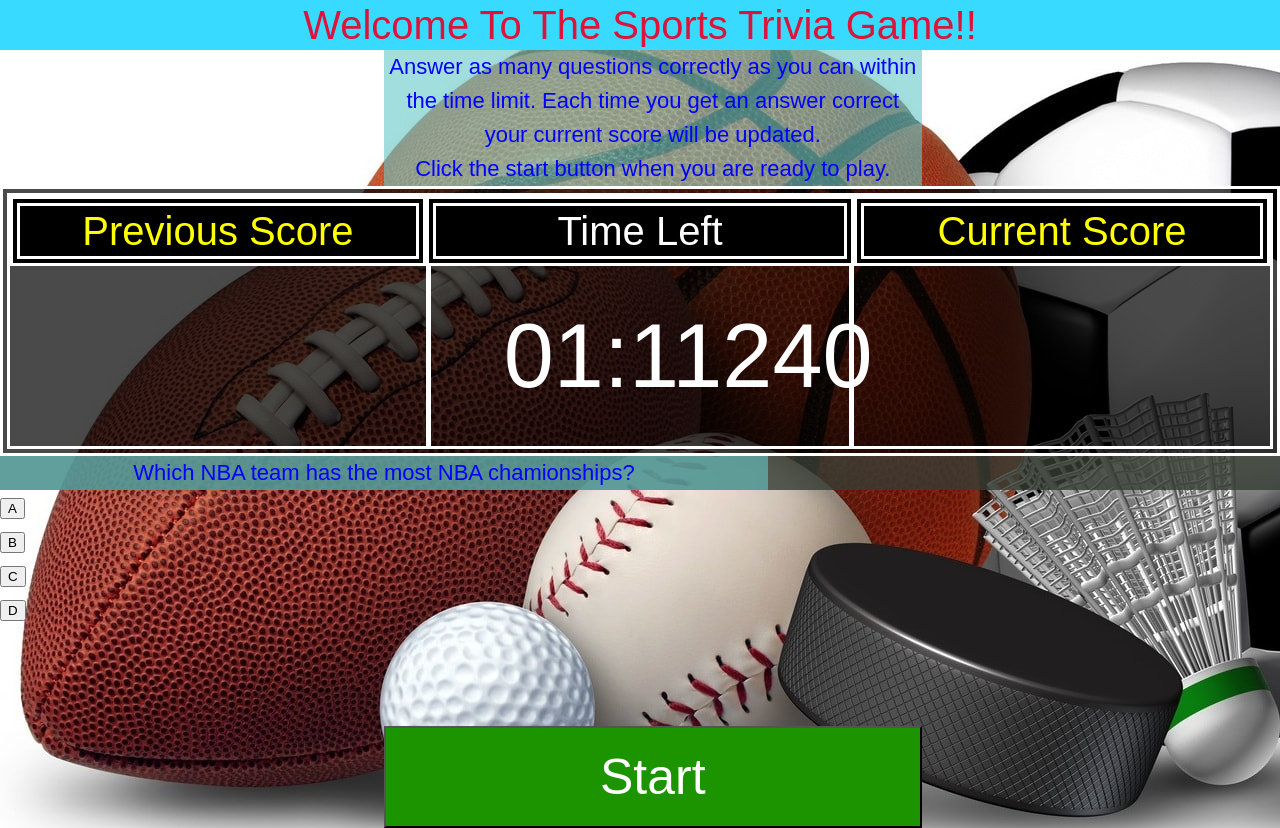
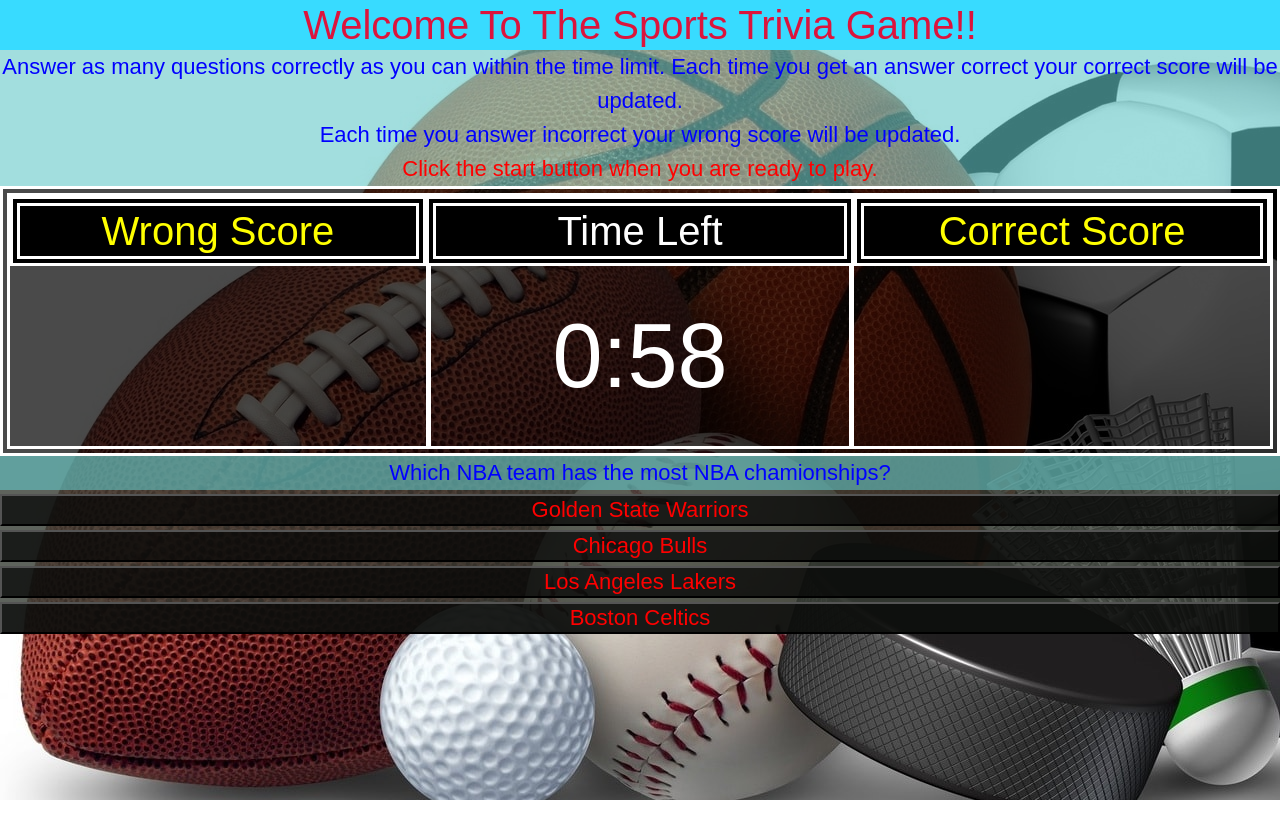
Before and after one commit to Kebo83/triviaGame, a plain HTML site: page index.html in a window 1280 px wide. Both pictures are taken after a click on the button "Start". After the commit the page ends 800 px from the top, so only its background shows below. Drawn offline with nearby package versions, Linux system fonts and the light colour scheme.

Commit message:
90% done

```diff
--- a/assets/css/style.css
+++ b/assets/css/style.css
@@ -17,10 +17,27 @@ h2 {
 	color: blue;
 	background-color: rgba(100, 200, 200, 0.6);
     text-align: center;
-    width: 60%;
+    width: 100%;
+}
+h4 {
+	font-size: 30px;
+	color: red;
+	background-color: rgba(100, 200, 200, 0.6);
+    text-align: center;
+    width: 100%;
+}
+.answerchoice{
+    font-size: 22px;
+	color: red;
+	background-color: rgba(0, 0, 0, 0.71);
+    text-align: center;
+    width: 100%;
 }
 #directions{
-     padding-left:30%;
+     width:100%;
+}
+#SS{
+    color:red;
 }
 #welcome{
     text-align: center;
@@ -33,12 +50,12 @@ h2 {
     border-color: white;
     border-width: 10px;
 }
-#previousScore{
+#wrongScore{
     width:33%;
     float:left;
 }
 
-#PS{
+#WS{
     color: yellow;
 
     text-align: center;
@@ -77,6 +94,19 @@ h2 {
       width:33%;
       float:left;
 }
+#userscore{
+     text-align: center;
+    padding:73px;
+    font-size: 500%;
+    color: green;
+}
+#badScore{
+     text-align: center;
+    padding:73px;
+    font-size: 500%;
+    color: red;
+}
+
 #CS{
     color: yellow;
     text-align: center;
@@ -88,15 +118,23 @@ h2 {
 }
 #questions{
     width:100%;
-    float: left;
+    /* float: left; */
     background-color:rgba(54, 61, 52, 0.8);
+    text-align: center;
 }
 
-#q1{
-    widows: 100%;
+#question1{
+    width: 100%;
     text-align: center;
     font-size: 30px;
     color:red;
+}
+#answers{
+    width: 100%;
+    text-align: center;
+    font-size: 30px;
+    color:red;
+    background-color:rgba(54, 61, 52, 0.8);
 }
 
 #gameStart{
--- a/assets/javascript/app.js
+++ b/assets/javascript/app.js
@@ -29,10 +29,10 @@ $(document).ready(function(){
                       ["Álex Rodríguez","Barry Bonds","Mickey Mantle","Miguel Cabrera"],
                       ["Boston Red Sox", "St. Louis Cardinals", "New York Yankees","New York Giants"],
                       ["Cy Young", "Walter Johnson","Nolan Ryan","Greg Maddux"],
-                      ["The Ohio State University", "The University of Alabama", "Notre Dame University", "Penn State Univeristy"],
-                      ["The Univeristy of Alabama", "Mississippi State University","The University of Texas", "Arkansas Univeristy"],
+                      ["The Ohio State University", "The University of Alabama", "Notre Dame University", "Penn State University"],
+                      ["The University of Alabama", "Mississippi State University","The University of Texas", "Arkansas University"],
                       ["Bart Starr", "Joe Namath", "Kenny Stabler", "Brett Farve"],
-                      ["Wayne Gretzky", "Gordie Howe","Brett Hull","JAROMIR JAGR"]
+                      ["Wayne Gretzky", "Gordie Howe","Brett Hull","Jaromir Jagr"],
                       ["Detroit Red Wings","Toronto Maple Leafs:","Chicago Blackhawks","Montreal Canadiens"],
                       ["Patrick Roy","Terry Sawchuk","Martin Brodeur","Jacques Plante"],
                       ["Kobe Bryant","Michael Jordan","Kareem Abdul-Jabbar","LeBron James"],
@@ -50,7 +50,7 @@ $(document).ready(function(){
                          "Miguel Cabrera",
                          "New York Yankees",
                          "Cy Young",
-                         "The Univeristy of Alabama",
+                         "The University of Alabama",
                          "The University of Texas",
                          "Brett Farve",
                          "Wayne Gretzky",
@@ -63,111 +63,198 @@ $(document).ready(function(){
                          "Jack Nicklaus",
                          "Brazil",
                         ];
-   var userpick ;
-   var clockRunning = false;
-   var clockrunning;
+   var userChoice ;
+   var interval;
+   var correct = 0;
+   var wrong = 0;
+   var answerChosen=[];
+   var selectedQanswers=[];
+   var index = Math.floor(Math.random()*questionArray.length);
 
-   var clock= {
-       t:12000,
-       StartTime: 120000,
-      reset: function () {
-          StartTime:12000,
-          $("#display").html("2:00");
-          // console.log(clock);
-          },
-       start: function(){
-           if(!clockRunning) {clockRunning=
-           setInterval(function() {
-            clock.t--;
-          // $("#display").html(clock.t);
-          $("#display").text(clock.count);
+$('#start').click(function () {
+  $('#display').text("1:00");
+  hideButton();
+  countdown();
+  displayQuestion();
+  clear();
 
-            if( clock.t<=0){
-             clearInterval( clockRunning);
-              $("#display").html("0:00");
-               //  console.log(clock.StartTime)
-                // console.log(clock.timeConverter());
-                // console.log(clock.count());
+  console.log(index);
 
-    }}) }
-       },
-
-  count: function() {
-            clock.start();
-    // DONE: increment time by 1, remember we cant use "this" here.
-    // clock.t--;
-
-
-    // DONE: Get the current time, pass that into the stopwatch.timeConverter function,
-    //       and save the result in a variable.
-    var converted = clock.timeConverter(clock.t);
-
-    // console.log(converted);- THIS WORKS
-
-    // DONE: Use the variable we just created to show the converted time in the "display" div.
-    $("#display").text(converted);
-  },
-  timeConverter: function(t) {
-
-    var minutes = Math.floor(clock.t / 6000);
-    var seconds = Math.floor (clock.t- minutes*60);
-    // clock.t -100 ;
-    // console.log (clock.count());
-
-    if (seconds < 10) {
-      seconds = "0" + seconds;
-    }
-
-    if (minutes === 0) {
-      minutes = "00";
-    }
-    else if (minutes < 10) {
-      minutes = "0" + minutes;
-    }
-
-    return minutes + ":" + seconds;
-  }
-};
-
-//display question and loop though and display possible answers
-function displayQuestion() {
-	//generate random index in array
-	index = Math.floor(Math.random()*questionArray.length);
-	userpick = questionArray[index];
-
-		$("#question1").html("<h2>" + userpick + "</h2>");
-		for(var i = 0; i < index; i++) {
-			var userChoices =
-      // $("<div>");
-			// userChoice.addClass("answerchoice");
-			userChoice.html(userpick[i]);
-			//assign array position to it so can check answer
-			userChoice.attr("data-guessvalue", i);
-			$("#answers").append(userChoice);
-//		}
-}
-};
-
-function loadQuestion(questionSelection) {
-	console.log(questionSelection);
-	countdownTimer.reset();
-  $(".question").html("<h3>" + questionArray[questionSelection].question + "</h3>");
-  $("#buttonA").text(questionArray[questionSelection].possibleAnswers[0]).show();
-  $("#buttonB").text(questionArray[questionSelection].possibleAnswers[1]).show();
-  $("#buttonC").text(questionArray[questionSelection].possibleAnswers[2]).show();
-  $("#buttonD").text(questionArray[questionSelection].possibleAnswers[3]).show();
-//  getAnswer();
-//  nextQuestion(index);
-}
-
-     $("#start").on("click", function() {
-        //  setInterval
-  clock.count ();
-  displayQuestion();
 
 
 });
 
 
+function countdown() {
+  clearInterval(interval);
+  interval = setInterval( function() {
+      var timer = $('#display').html();
+      timer = timer.split(':');
+      var minutes = timer[0];
+      var seconds = timer[1];
+      seconds -= 1;
+      if (minutes < 0) return;
+      else if (seconds < 0 && minutes != 0) {
+          minutes -= 1;
+          seconds = 59;
+      }
+      else if (seconds < 10 && length.seconds != 1) seconds = '0' + seconds;
 
-})
+      $('#display').html(minutes + ':' + seconds);
+
+      if (minutes == 0 && seconds == 0){ clearInterval(interval);
+      timeup();}
+  }, 1000);
+}
+
+function answerCorrect() {
+	correct++;
+  $("#userscore").text(correct);
+	alert("Correct!");
+  displayQuestion();
+	console.log("correct");
+}
+
+function answerWrong() {
+	wrong++;
+  $("#badScore").text(wrong);
+	alert("Incorrect!");
+  displayQuestion();
+	console.log("wrong");
+}
+
+  function hideButton(){$("#start").hide();};
+
+  function timeup(){
+    $("#start").show();
+    $("#question1").html("<h4> TIME IS UP </h4>");
+    $("#buttonA").hide();
+    $("#buttonB").hide();
+    $("#buttonC").hide();
+    $("#buttonD").hide();
+
+  };
+
+  function clear(){
+   $("#buttonA").show();
+    $("#buttonB").show();
+    $("#buttonC").show();
+    $("#buttonD").show();
+    $("#badScore").empty();
+    $("#userscore").empty();
+     correct =0;
+     console.log(correct);
+
+    //  var wrong = 0;
+    //  var answerChosen="";
+    //  var checkAnswer="";
+  };
+
+
+function displayQuestion() {
+	index = Math.floor(Math.random()*questionArray.length);
+for(var i = 0; i <= index; i++)
+	var question = questionArray[index];
+
+		$("#question1").html("<h2>" + question + "</h2>");
+		// for(var i = 0; i <= index; i++)
+ var selectedQanswers= answerArray[index];
+ var checkAnswer = correctAnswers[index]
+
+ console.log(selectedQanswers);
+ console.log(index);
+
+
+ $("#buttonA").text( selectedQanswers[0] );
+ $("#buttonB").text( selectedQanswers[1] );
+ $("#buttonC").text( selectedQanswers[2] );
+ $("#buttonD").text( selectedQanswers[3] );
+//  var answerChosen = selectedQanswers[0];
+
+
+    $(".answerchoice").click(function() {
+      if(this.id == 'buttonA') {
+ 	answerChosen = selectedQanswers[0];
+ } else if(this.id == 'buttonB') {
+ 	answerChosen = selectedQanswers[1];
+ } else if (this.id == 'buttonC') {
+ 	answerChosen = selectedQanswers[2];
+ } else if (this.id == 'buttonD') {
+ 	answerChosen = selectedQanswers[3];
+ }
+
+       if (answerChosen == checkAnswer){
+         answerCorrect();
+        alert("NICE");
+
+         }
+         else if (answerChosen != checkAnswer){
+         answerWrong();
+        ("NOT NICE")
+console.log (answerChosen);
+ }
+ 	console.log (answerChosen);
+
+
+    });
+    console.log (answerChosen);
+};
+console.log (answerChosen);
+});
+console.log (answerChosen);
+
+      //  });
+    // });
+    // $("#buttonB").click(function () {
+    //   var userChoice=selectedQanswers[1];
+    //    if (userChoice == correctAnswers[index]){
+    //      $("#userscore").text(correct++);
+    //      console.log("Correct");
+    //        $(userChoice).val(null);
+    //      $(index).val(0);
+    //      nextQuestion();
+    //      }
+    //     else{
+    //      $("#badScore").text(wrong++);
+    //      console.log("Wrong");
+    //        $(userChoice).val(0);
+    //      $(index).val(0);
+    //      nextQuestion();
+    //      };
+    // });
+    // $("#buttonC").click(function () {
+    //   var userChoice=selectedQanswers[2];
+    //    if (userChoice == correctAnswers[index]){
+    //      $("#userscore").text(correct++);
+    //      console.log("Correct");
+    //        $(userChoice).val(null);
+    //      $(index).val(0);
+    //      nextQuestion();
+    //      }
+    //   else{
+    //      $("#badScore").text(wrong++);
+    //      console.log("Wrong");
+    //       $(userChoice).val(0);
+    //      $(index).val(0);
+    //      nextQuestion();
+    //      };
+    // });
+    // $("#buttonD").click(function () {
+    //   var userChoice=selectedQanswers[3];
+    //    if (userChoice == correctAnswers[index]){
+    //      $("#userscore").text(correct++);
+    //      console.log("Correct");
+    //      $(userChoice).val(null);
+    //      $(index).val(0);
+    //      nextQuestion();
+    //      }
+    //     else{
+    //      $("#badScore").text(wrong++);
+    //      console.log("Wrong");
+    //        $(userChoice).val(null);
+    //      $(index).val(0);
+    //      nextQuestion();
+    //      };
+    // });
+
+// };
--- a/index.html
+++ b/index.html
@@ -12,30 +12,30 @@
      <div id="Game">
       <h1 id="welcome"> Welcome To The Sports Trivia Game!!</h1>
         <div id="directions">
-            <h2> Answer as many questions correctly as you can within the time limit. Each time you get an answer correct your current score will be updated.<br>Click the start button when you are ready to play.</h2>
+            <h2> Answer as many questions correctly as you can within the time limit. Each time you get an answer correct your correct score will be updated. <br> Each time you answer incorrect your wrong score will be updated.<br><h2 id="SS">Click the start button when you are ready to play.</h2></h2>
         </div>
 
         <div id="scoreboard">
-            <div id="previousScore">
-                <h1 id= "PS"> Previous Score</h1>
-                <p id= "lastScore"> </p>
+            <div id="wrongScore">
+                <h1 id= "WS"> Wrong Score</h1>
+                <p id= "badScore"> </p>
             </div>
             <div id="clock">
                 <h1 id="TL"> Time Left</h1>
                 <p id= "currenttime"> </p>
-                <div id="display">2:00</div>
+                <div id="display">1:00</div>
             </div>
             <div id="currentScore">
-                <h1 id= "CS"> Current Score</h1>
+                <h1 id= "CS"> Correct Score</h1>
                 <p id= "userscore"> </p>
             </div>
         </div>
          <div id="questions">
-                <p id="question1">Question goes here</p>
+                <p id="question1">Your questions will appear when the start button is clicked.</p>
          </div>
          <div id="answers" >
                 <div>
-				   <button class="answerchoice" id="buttonA"><h3>A</h3></button>
+				   <button  class="answerchoice" id="buttonA"><h3>A</h3></button>
 			    </div>
 			    <div>
 				   <button class="answerchoice" id="buttonB"><h3>B</h3></button>
```
